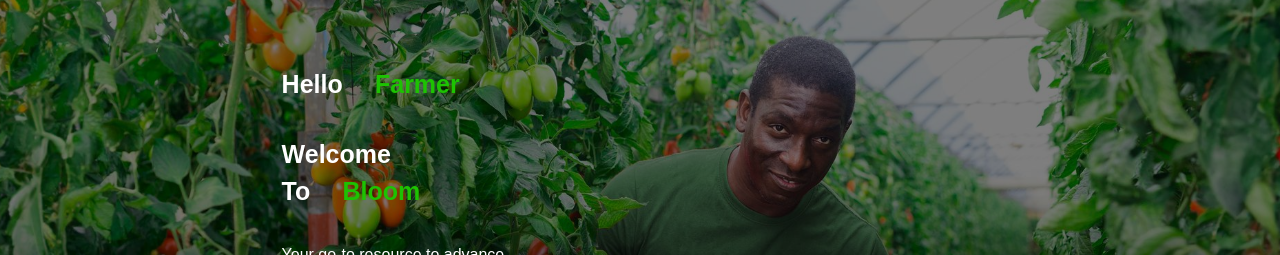
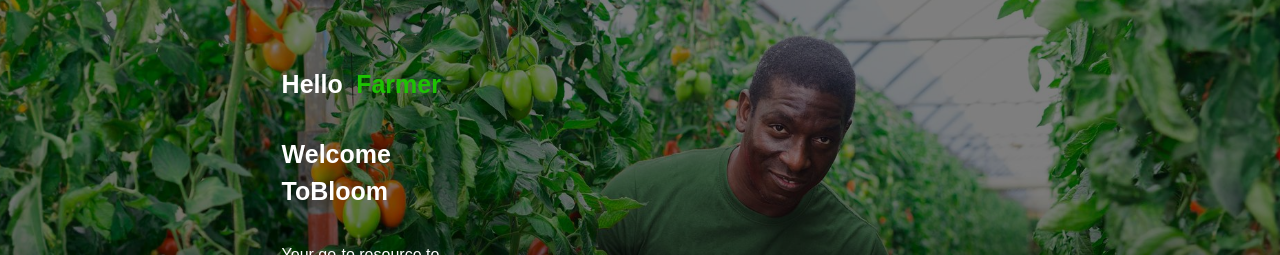
Before and after one commit to buwituze/Bloom-web-application, a React (Vite) app in the folder Bloom-project/Front-end/: page /farmer in a window 1280 px wide. Shown: the part 196-451 px from the top of the page. Built offline with nearby package versions, Linux system fonts and the light colour scheme.

Commit message:
updatinghame

```diff
--- a/Bloom-project/Front-end/src/components/events.tsx
+++ b/Bloom-project/Front-end/src/components/events.tsx
@@ -719,11 +719,11 @@
 const navButtonStyle: React.CSSProperties = {
   width: "100%",
   padding: "10px",
-  margin: "10px 0",
+  margin: "4px 0",
   borderRadius: "20px",
   // border: "1px solid rgba(204, 204, 204, 0.80)",
   // background: "#157106",
-  color: "white",
+  color: "black",
   textAlign: "center",
   cursor: "pointer",
 };
--- a/Bloom-project/Front-end/src/components/farmer.tsx
+++ b/Bloom-project/Front-end/src/components/farmer.tsx
@@ -26,16 +26,13 @@
               Hello<span>Farmer</span>
             </h1>
             <h1>
-              Welcome To<span>Bloom</span>
+              Welcome To<strong>Bloom</strong>
             </h1>
             <p>
               Your go-to resource to advance your farming. Discover expert
               insights, shop top-quality seeds, and connect with a vibrant
               farming community—all in one place.
             </p>
-            {/* <Link to="/login">
-              <button className="button">Get Started</button>
-            </Link> */}
           </div>
         </div>
       </header>
--- a/Bloom-project/Front-end/src/styles/farmer.css
+++ b/Bloom-project/Front-end/src/styles/farmer.css
@@ -43,7 +43,7 @@
 }
 
 .homecontents {
-width: 50%;
+width: 47%;
 text-align: left;
 align-items: center;
 padding-top: 15%;
@@ -59,7 +59,7 @@
 }
 
 .homecontents h1 span {
-padding-left: 14%;
+padding-left: 7%;
 color: #1DC202;
 }
 
```
